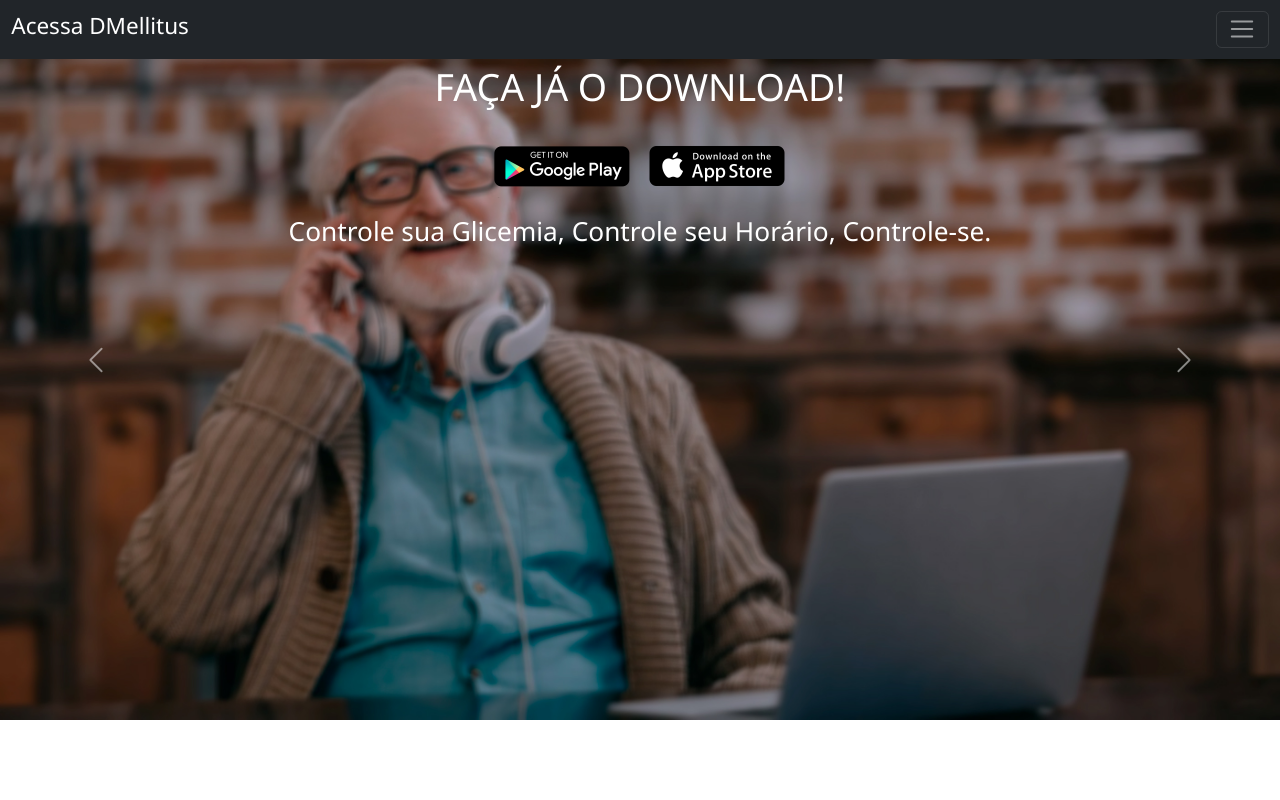
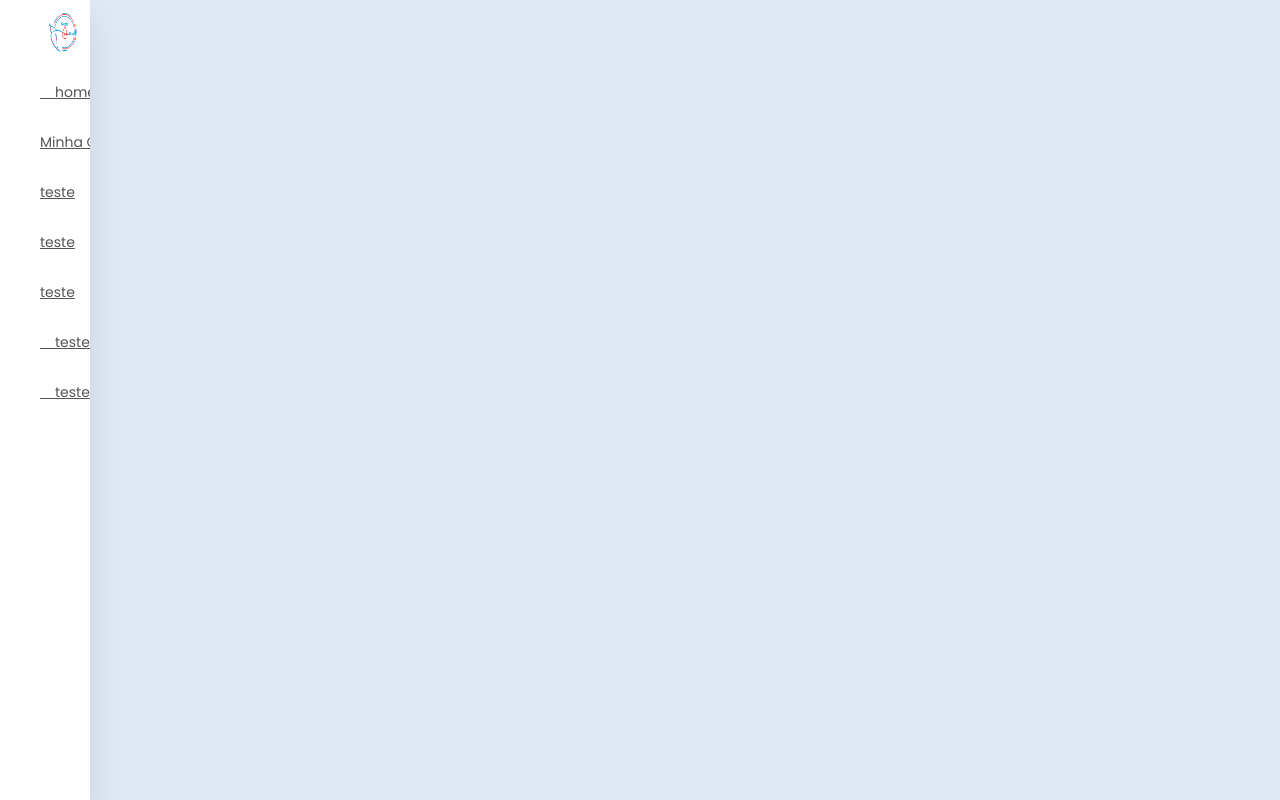
Before and after one commit to BiancaLouS/DMellitus, a PHP site: page /candidato/index.php in a window 1280 px wide. Run offline with PHP 8.4, Linux system fonts and the light colour scheme.

Commit message:
fazendo menu lateral

```diff
--- /dev/null
+++ b/candidato/css/menu.css
@@ -0,0 +1,65 @@
+@import url('https://fonts.googleapis.com/css2?family=Poppins:wght@400;500;600;700&display=swap');
+
+*{
+    margin: 0;
+    padding: 0;
+    outline: none;
+    border: 0;
+    text-decoration: none;
+    box-sizing: border-box;
+    font-family: 'Poppins', sans-serif;
+}
+
+body{
+    background: #dfe9f5;
+}
+
+nav{
+    position: absolute;
+    top: 0;
+    bottom: 0;
+    height: 100%;
+    left: 0;
+    background: #fff;
+    width: 90px;
+    overflow: hidden;
+    transition: width 0.2s linear;
+    box-shadow: 0 20px 35px rgba(0, 0, 0, 0.1);
+}
+
+.logo{
+    text-align: center;
+    display: flex;
+    transition: all 0.5s ease;
+}
+
+.logo img{
+    width: 45px;
+    height: 45px;
+    border-radius: 50%;
+}
+
+.logo span{
+    font-weight: bold;
+    padding: 15px;
+    font-size: 18px;
+    text-transform: uppercase;
+}
+
+a{
+    position: relative;
+    color: rgb(85, 83, 83);
+    font-size: 14px;
+    display: table;
+    width: 300px;
+    padding: 10px;
+}
+
+.fas{
+    position: relative;
+    width: 70px;
+    height: 40px;
+    top: 14px;
+    font-size: 20px;
+    text-align: center;
+}
--- a/candidato/menu_candidato.php
+++ b/candidato/menu_candidato.php
@@ -1,130 +1,61 @@
 <!DOCTYPE html>
-<html lang="pt_BR">
+<html lang="pt-BR">
 <head>
     <meta charset="UTF-8">
     <meta http-equiv="X-UA-Compatible" content="IE=edge">
     <meta name="viewport" content="width=device-width, initial-scale=1.0">
-      <title>Menu Público</title>
-
-       <link rel="stylesheet" href="../Css/bootstrap.min.css"  type="text/css">
-      <link rel="stylesheet" href="../Css/estilo.css">
-
+    <link rel="stylesheet" href="css/menu.css">
+    <link rel="stylesheet" href="https://cdnjs.cloudflare.com/ajax/libs/font-awesome/4.7.0/css/font-awesome.min.css">
+    <title>Document</title>
 </head>
 <body>
-
-    <nav class="navbar navbar-dark bg-dark fixed-top">
-        <div class="container-fluid">
-
-            <a class="navbar-brand" href="#">  <h4> Acessa DMellitus </h4>  </a>
-
-            <button class="navbar-toggler" type="button" data-bs-toggle="offcanvas" data-bs-target="#offcanvasDarkNavbar" aria-controls="offcanvasDarkNavbar">
-                 <span class="navbar-toggler-icon"></span>
-            </button>
-
-            <!-- SideBar -->
-
-            <div class="offcanvas offcanvas-end text-bg-dark" tabindex="-1" id="offcanvasDarkNavbar1" aria-labelledby="offcanvasDarkNavbarLabel">
-            <div class="offcanvas-header">
-                <h5 class="offcanvas-title" id="offcanvasDarkNavbarLabel">Mais Opções</h5>
-                <button type="button" class="btn-close btn-close-white" data-bs-dismiss="offcanvas" aria-label="Close"></button>
-            </div>
-                <div class="offcanvas-body">
-                    <ul class="navbar-nav justify-content-end flex-grow-1 pe-3">
-                        <li class="nav-item">
-                            <a class="nav-link active" aria-current="page" href="#">Entre em Contato</a>
-                            <hr>
+    <nav>
+        <ul>
+            <li><a href="" class="logo">
+                    <img src="../Img/logopequena.jpg" alt="">
+                </a>
             </li>
-                        <li class="nav-item">
-                            <a class="nav-link" href="#"> Curiosidades </a>
-                            <hr>
+            <li><a href="">
+                    <i class="fas fa-home"></i>
+                    <span class="nav-item">home</span>
+                </a>
             </li>
-
-                        <!-- Dropdown para maisn informações do aplicativo  -->
-
-                        <li class="nav-item dropdown " >
-                            <a class="nav-link dropdown-toggle" href="#" role="button" data-bs-toggle="dropdown" aria-expanded="false">
-                            Mais Sobre o Aplicativo
+            <li><a href="">
+                    <i class="fas fa-user-alt"></i>
+                    <span class="nav-item">Minha Conta</span>
                 </a>
-
-                            <ul class="dropdown-menu dropdown-menu-dark">
-
-                                <li><a class="dropdown-item" href="#">Administração de Glicemia</a></li>
-
-                                <li><a class="dropdown-item" href="#">Exercicíos e Receitas</a></li>
-
-                                <li><a class="dropdown-item" href="#">Outras Ferramentas</a></li>
-
-                                <li> <hr class="dropdown-divider"> </li>
-
-                                <li><a class="dropdown-item" href="#"> O Cadastro </a></li>
-
-                                <li><a class="dropdown-item" href="#">Políticas e Termos de Uso</a></li>
-
-                                <li><a class="dropdown-item" href="#">Para Menores de Idade</a></li>
-
-
-                            </ul>
-
-                            <hr>
+            </li>
+            <li><a href="">
+                    <i class="fas fa-wallet"></i>
+                    <span class="nav-item">teste</span>
+                </a>
+            </li>
+            <li><a href="">
+                    <i class="fas fa-chart-bar"></i>
+                    <span class="nav-item">teste</span>
+                </a>
+            </li>
+            <li><a href="">
+                    <i class="fas fa-tanks"></i>
+                    <span class="nav-item">teste</span>
+                </a>
+            </li>
+            <li><a href="">
+                    <i class="fas fa-cog"></i>
+                    <span class="nav-item">teste</span>
+                </a>
+            </li>
+            <li><a href="">
+                    <i class="fas fa-question-circle"></i>
+                    <span class="nav-item">teste</span>
+                </a>
+            </li>
+            <li><a href="">
+                    <i class="fas fa-sing-out-alt"></i>
+                    <span class="nav-item"></span>
+                </a>
             </li>
         </ul>
-
-                    <!-- Barra de pesquisa  -->
-
-                    <form class="d-flex mt-3" role="search">
-                        <input class="form-control me-2" type="search" placeholder="O que está procurando?" aria-label="Search">
-                        <button class="btn btn-danger" type="submit">Pesquisar</button>
-                    </form>
-
-                    <h3 class="inlineIcone"><a href=""><img src="../Img/googlePlay.png" style="width: 150px;" alt="Google Play"></a></h3>
-                    <h3 class="inlineIcone"><a href=""><img src="../Img/appleStore.png" style="width: 150px;" alt="Apple Store"></a>
-
-                </div>
-            </div>
-        </div>
     </nav>
-
-    <!-- carousel do princiapl  -->
-
-    <div id="carouselPrincipal" class="carousel slide carousel-fade" data-bs-ride="carousel">
-
-            <div class="carousel-inner">
-                    <div class="carousel-item active">
-                        <img src=".../Img/IdosoModerno.jpg" class="d-block w-100" alt="Idoso usando aplicativo">
-
-                        <!-- Texto do banner -->
-                        <div class="carousel-caption text-left textoBanner">
-                            <h1>FAÇA JÁ O DOWNLOAD! </h1>
-                            <h3 class="inlineIcone"><a href=""><img src="Img/googlePlay.png" style="width: 150px;" alt="Google Play"></a></h3>
-                            <h3 class="inlineIcone"><a href=""><img src="Img/appleStore.png" style="width: 150px;" alt="Apple Store"></a>
-
-                            <p class="subTexto">Controle sua Glicemia, Controle seu Horário, Controle-se. </p>
-                        </div>
-                    </div>
-
-                    <div class="carousel-item">
-                    <img src="../Img/maeFilha.jpg" class="d-block w-100" alt="Pai e filho usando aplicativo">
-                    <div class="carousel-caption text-left textoBanner">
-                            <h1>FAÇA JÁ O DOWNLOAD!</h1>
-                            <h3 class="inlineIcone"><a href=""><img src="Img/googlePlay.png" style="width: 150px;" alt="Google Play"></a></h3>
-                            <h3 class="inlineIcone"><a href=""><img src="Img/appleStore.png" style="width: 150px;" alt="Apple Store"></a>
-
-                            <p class="subTexto">Controle sua Glicemia, Controle seu Horário, Controle-se. </p>
-                        </div>
-                    </div>
-            </div>
-
-            <button class="carousel-control-prev" type="button" data-bs-target="#carouselPrincipal" data-bs-slide="prev">
-                <span class="carousel-control-prev-icon" aria-hidden="true"></span>
-                <span class="visually-hidden">Previous</span>
-            </button>
-            <button class="carousel-control-next" type="button" data-bs-target="#carouselPrincipal" data-bs-slide="next">
-                <span class="carousel-control-next-icon" aria-hidden="true"></span>
-                <span class="visually-hidden">Next</span>
-            </button>
-    </div>
-
 </body>
-<script src="../Js/estilo.js"></script>
-<script src="../Js/bootstrap.min.js"></script>
 </html>
```
Lines whose indentation alone changed are shown as unchanged.
